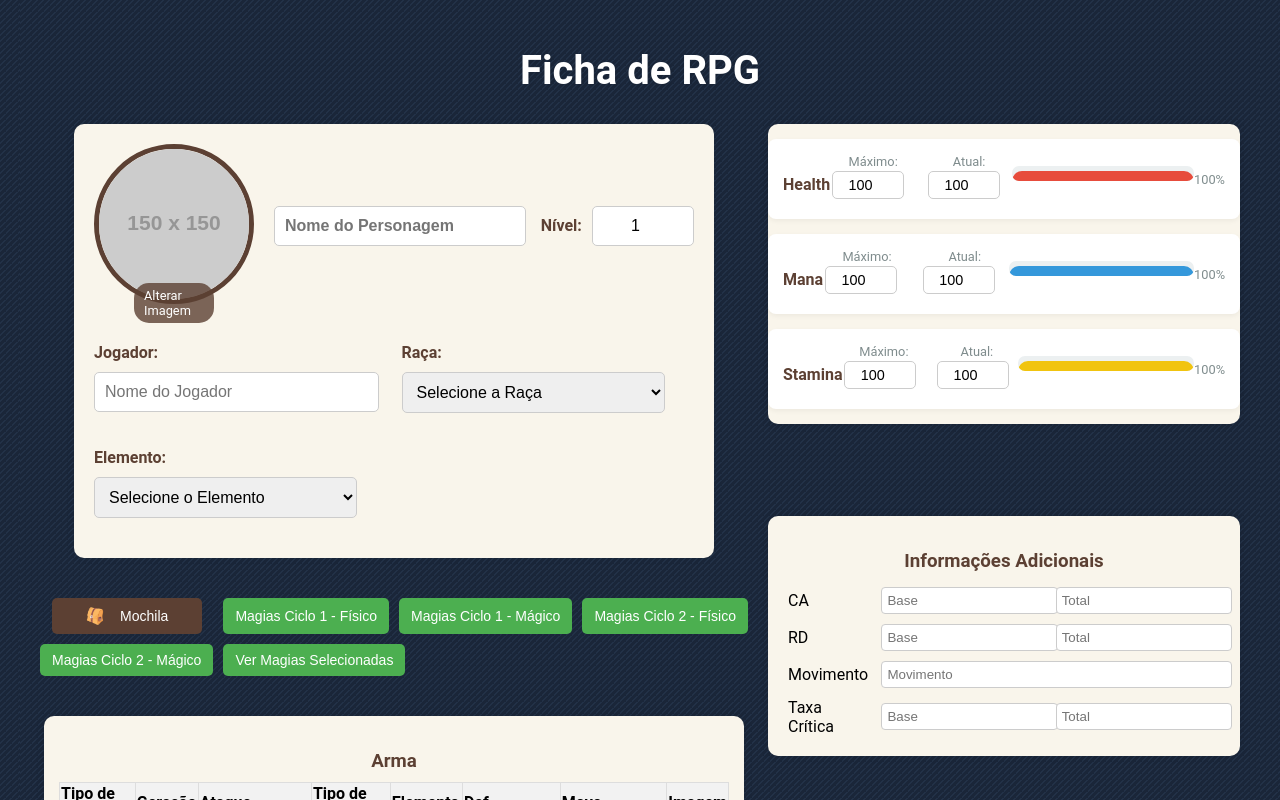
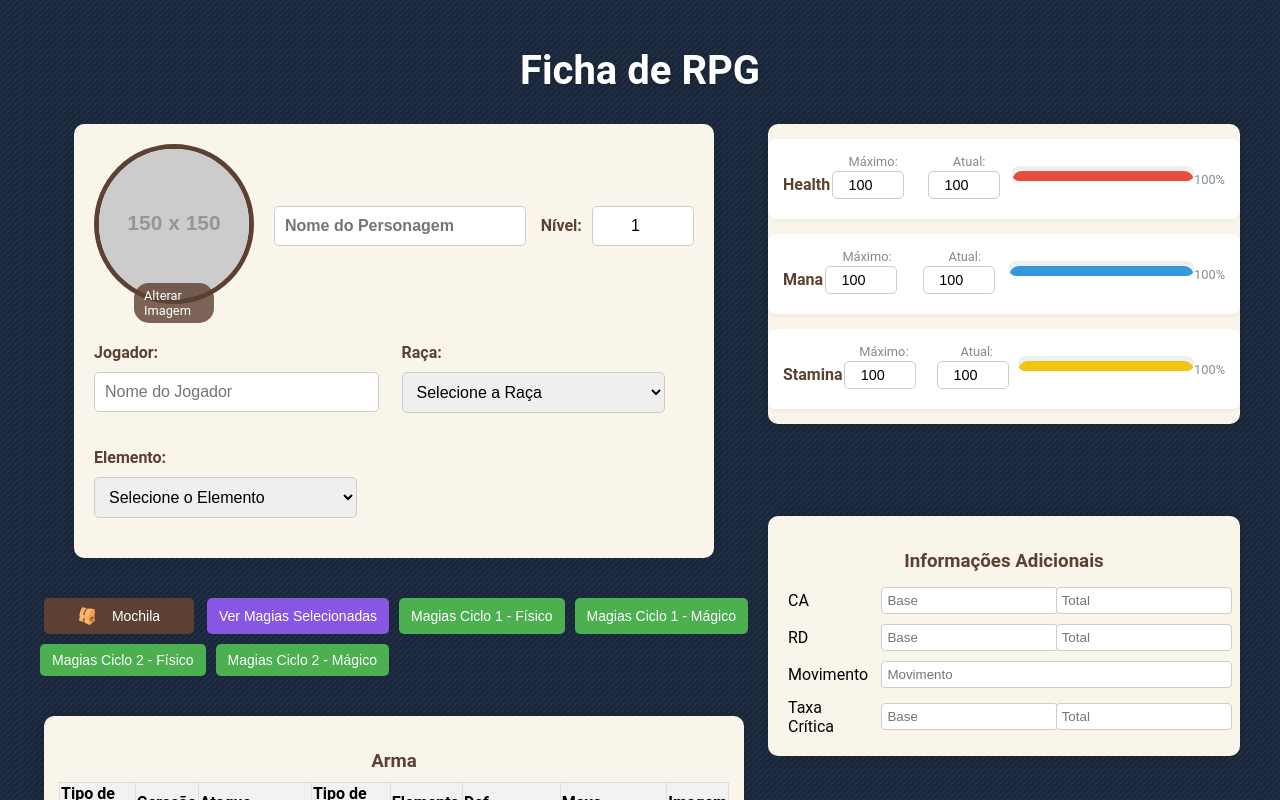
Before and after one commit to jefersonmarciano/ficha, a React (Create React App) app: page / in a window 1280 px wide. Shown: the top 800 px of the page. Built offline with nearby package versions, Linux system fonts and the light colour scheme.

Commit message:
correção dos pupop

```diff
--- a/src/App.css
+++ b/src/App.css
@@ -113,9 +113,19 @@ body {
   color: #333;
   margin: 5px 0;
 }
+.magic-popup-button{
+  padding: 8px 12px; /* Reduz o padding dos botões */
+  font-size: 14px; /* Reduz o tamanho da fonte */
+  border-radius: 5px; /* Bordas arredondadas */
+  background-color: #8756e2; /* Cor de fundo */
+  color: white; /* Cor do texto */
+  border: none; /* Remove a borda padrão */
+  cursor: pointer; /* Cursor de ponteiro ao passar o mouse */
+  display: flex;
+  align-items: center;
+}
+.magic-button,
 
-.magic-button,
-.magic-popup-button,
 .backpack-button {
   padding: 8px 12px; /* Reduz o padding dos botões */
   font-size: 14px; /* Reduz o tamanho da fonte */
--- a/src/App.js
+++ b/src/App.js
@@ -16,6 +16,7 @@ import MagicTablePopupCiclo2Fisico from './components/MagicTablePopupCiclo2Fisic
 import MagicTablePopupCiclo2Magico from './components/MagicTablePopupCiclo2Magico';
 import './App.css';
 import backpackImage from './bags.png';
+
 import magiasData from './data/magias.json';
 
 function App() {
@@ -104,6 +105,9 @@ function App() {
               <button onClick={() => setShowBackpack(!showBackpack)} className="backpack-button">
                 <img src={backpackImage} alt="Mochila" className="backpack-icon" /> Mochila
               </button>
+              <button onClick={() => setShowMagicPopup(true)} className="magic-popup-button">
+                Ver Magias Selecionadas
+              </button>
               <button onClick={() => setShowMagicTablePopupCiclo1Fisico(true)} className="magic-button">
                 Magias Ciclo 1 - Físico
               </button>
@@ -116,9 +120,7 @@ function App() {
               <button onClick={() => setShowMagicTablePopupCiclo2Magico(true)} className="magic-button">
                 Magias Ciclo 2 - Mágico
               </button>
-              <button onClick={() => setShowMagicPopup(true)} className="magic-popup-button">
-                Ver Magias Selecionadas
-              </button>
+
             </div>
             {showBackpack && (
               <Backpack
@@ -180,7 +182,12 @@ function App() {
           />
         )}
 
-
+        {showMagicPopup && (
+          <MagicPopup
+            skills={selectedSkills}
+            onClose={() => setShowMagicPopup(false)}
+          />
+        )}
       </div>
     </div>
   );
```
Also changed, not shown: src/skils.png (added).
